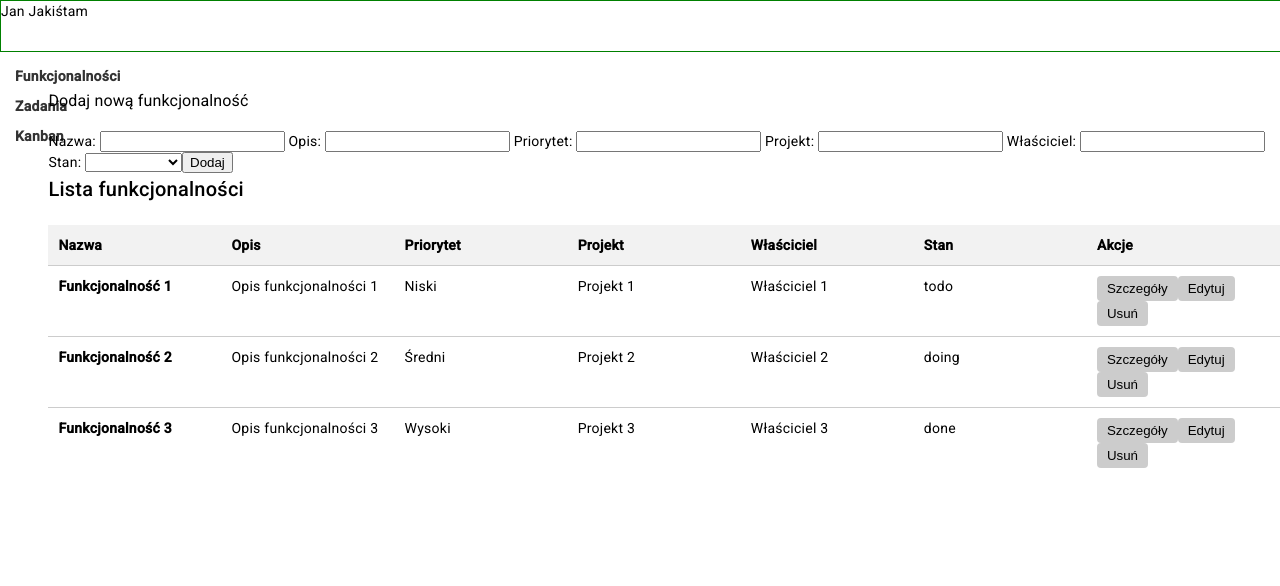
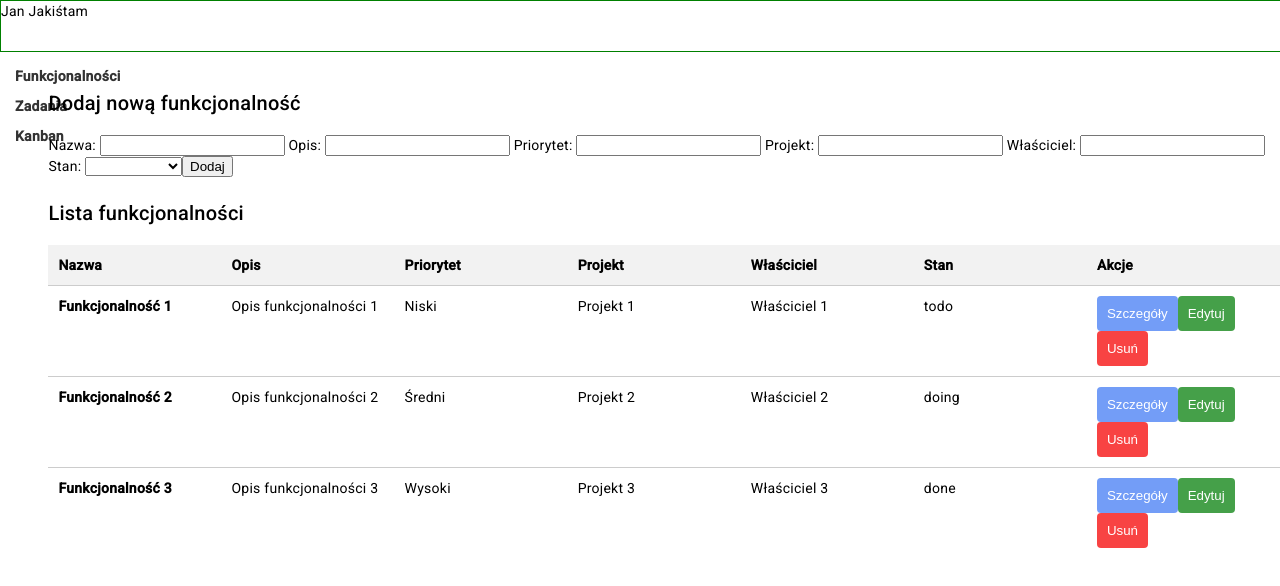
Before and after one commit to k-wos/PAW---Angular, an Angular app in the folder projekt/: page /functionality in a window 1280 px wide. Shown: the top 586 px of the page. Built offline with nearby package versions, Linux system fonts and the light colour scheme; data requests are answered from the project's data file.

Commit message:
edit styles

```diff
--- a/projekt/src/app/add-funcionality/add-funcionality.component.html
+++ b/projekt/src/app/add-funcionality/add-funcionality.component.html
@@ -1,5 +1,5 @@
 <form (submit)="addFunctionality()">
-  <h3>Dodaj nową funkcjonalność</h3>
+  <h2>Dodaj nową funkcjonalność</h2>
   <label>
     Nazwa:
     <input
--- a/projekt/src/app/app.module.ts
+++ b/projekt/src/app/app.module.ts
@@ -18,6 +18,7 @@ import { KanbanComponent } from './kanban/kanban.component';
 import { BrowserAnimationsModule } from '@angular/platform-browser/animations';
 import {MatDialogModule} from '@angular/material/dialog';
 import { TaskDetailsComponent } from './task-details/task-details.component';
+import { FunctionalityDetailsComponent } from './functionality-details/functionality-details.component';
 
 
 @NgModule({
@@ -34,6 +35,7 @@ import { TaskDetailsComponent } from './task-details/task-details.component';
       AddTaskComponent,
       KanbanComponent,
       TaskDetailsComponent,
+      FunctionalityDetailsComponent,
 
 
    ],
--- /dev/null
+++ b/projekt/src/app/functionality-details/functionality-details.component.html
@@ -0,0 +1 @@
+<p>functionality-details works!</p>
--- a/projekt/src/app/functionality-list/functionality-list.component.html
+++ b/projekt/src/app/functionality-list/functionality-list.component.html
@@ -1,4 +1,5 @@
 <app-add-funcionality></app-add-funcionality>
+<div class="list">
   <h2>Lista funkcjonalności</h2>
 
   <ul class="functionality-list">
@@ -32,3 +33,4 @@
     (saveFunctionality)="updateFunctionality($event)"
     (closeForm)="closeEditForm()"
   ></app-edit-functionality>
+</div>
--- a/projekt/src/app/functionality-list/functionality-list.component.scss
+++ b/projekt/src/app/functionality-list/functionality-list.component.scss
@@ -2,8 +2,11 @@
   margin-top: 20px;
   list-style-type: none;
   padding: 0;
+  margin-top: 15px;
 }
-
+.list {
+  margin-top: 20px;
+}
 .list-header {
   display: grid;
   grid-template-columns: repeat(7, 1fr);
@@ -28,11 +31,21 @@ li:last-child {
 }
 
 button {
-  padding: 5px 10px;
-  background-color: #ccc;
+  padding: 10px;
+
   border: none;
   border-radius: 4px;
   cursor: pointer;
+  color: white;
+}
+button:first-child {
+  background-color: #739df7;
+}
+button:nth-child(2) {
+  background-color: #45a049;
+}
+button:last-child {
+  background-color: #f84343;
 }
 
 button:hover {
--- a/projekt/src/app/tasks/tasks.component.scss
+++ b/projekt/src/app/tasks/tasks.component.scss
@@ -31,7 +31,7 @@ tr:hover {
 }
 
 button {
-  padding: 5px 10px;
+  padding: 10px;
   color: white;
   border: none;
   border-radius: 4px;
```
Also changed, not shown: projekt/src/app/functionality-details/functionality-details.component.ts (added, +10 -0 lines), projekt/src/app/functionality-details/functionality-details.component.scss (added), 1 other file (tests, documents, lock files or other folders). Lines whose indentation alone changed are shown as unchanged.
